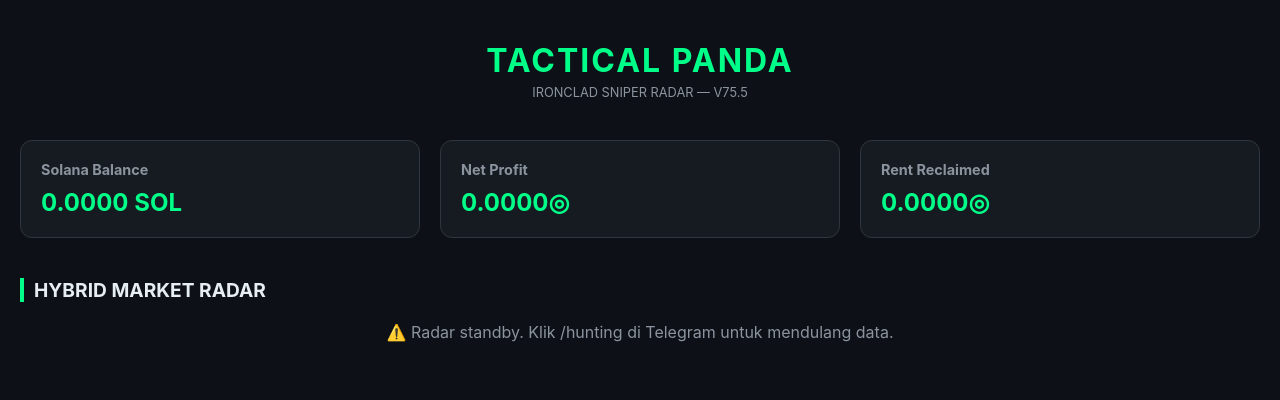
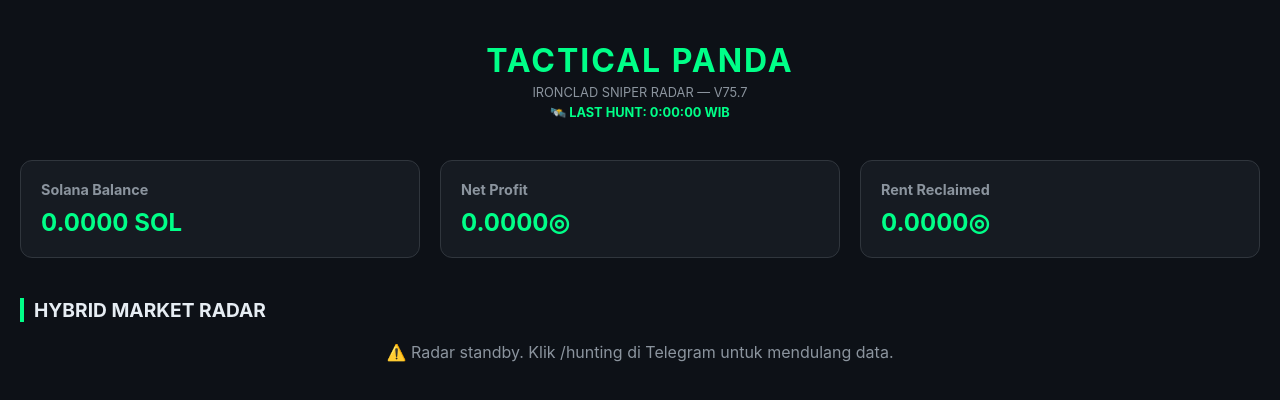
Before and after one commit to bltzkrgg/AI-Agent-DLMM, a website: page src/web/dashboard.html in a window 1280 px wide. Drawn offline with Linux system fonts and the light colour scheme.

Commit message:
feat(web): finalize real-time data streaming between backend and dashboard

```diff
--- a/src/index.js
+++ b/src/index.js
@@ -1426,7 +1426,7 @@
 
     if (existsSync(sultanRadarPath)) {
       await bot.sendDocument(chatId, sultanRadarPath, {
-        caption: '🐼 Sultan Radar (v75.4) — LANGSUNG BUKA di Mac Bos (Data sudah tertanam di dalam!)'
+        caption: '🐼 Sultan Radar (v75.7) — LANGSUNG BUKA di Mac Bos (Real-time Sync!)'
       });
     } else {
       bot.sendMessage(chatId, '⚠️ Radar Sultan belum digenerate. Silakan jalankan <code>/hunting</code> dulu biar datanya keisi, Bos!', { parse_mode: 'HTML' });
--- a/src/web/dashboard.html
+++ b/src/web/dashboard.html
@@ -142,16 +142,14 @@
             display: inline-block;
             text-align: center;
         }
-
-        /* SULTAN_RADAR_DATA_INJECTION_POINT */
-        window.SULTAN_RADAR_DATA = null;
     </style>
 </head>
 <body>
 
     <header class="header">
         <h1>TACTICAL PANDA</h1>
-        <div class="version">IRONCLAD SNIPER RADAR — V75.5</div>
+        <div class="version">IRONCLAD SNIPER RADAR — V75.7</div>
+        <div id="lastPulse" style="font-size: 0.8em; color: var(--accent-color); margin-top: 5px; font-weight: bold;">🛰️ WAITING FOR DATA...</div>
     </header>
 
     <div class="stats-grid">
@@ -175,8 +173,15 @@
     </div>
 
     <script>
+        /* SULTAN_RADAR_DATA_INJECTION_POINT */
+        window.SULTAN_RADAR_DATA = null;
+
         function updateUI(data) {
             if (!data) return;
+            if (data.timestamp) {
+                const date = new Date(data.timestamp);
+                document.getElementById('lastPulse').innerText = `🛰️ LAST HUNT: ${date.getHours()}:${String(date.getMinutes()).padStart(2, '0')}:${String(date.getSeconds()).padStart(2, '0')} WIB`;
+            }
             document.getElementById('walletBal').innerText = (data.walletBalance || '0.0000') + ' SOL';
             document.getElementById('netProfit').innerText = (data.totalNetProfitSol || '0.0000') + '◎';
             document.getElementById('rentSaved').innerText = (data.totalRentSaved || '0.0000') + '◎';
```
